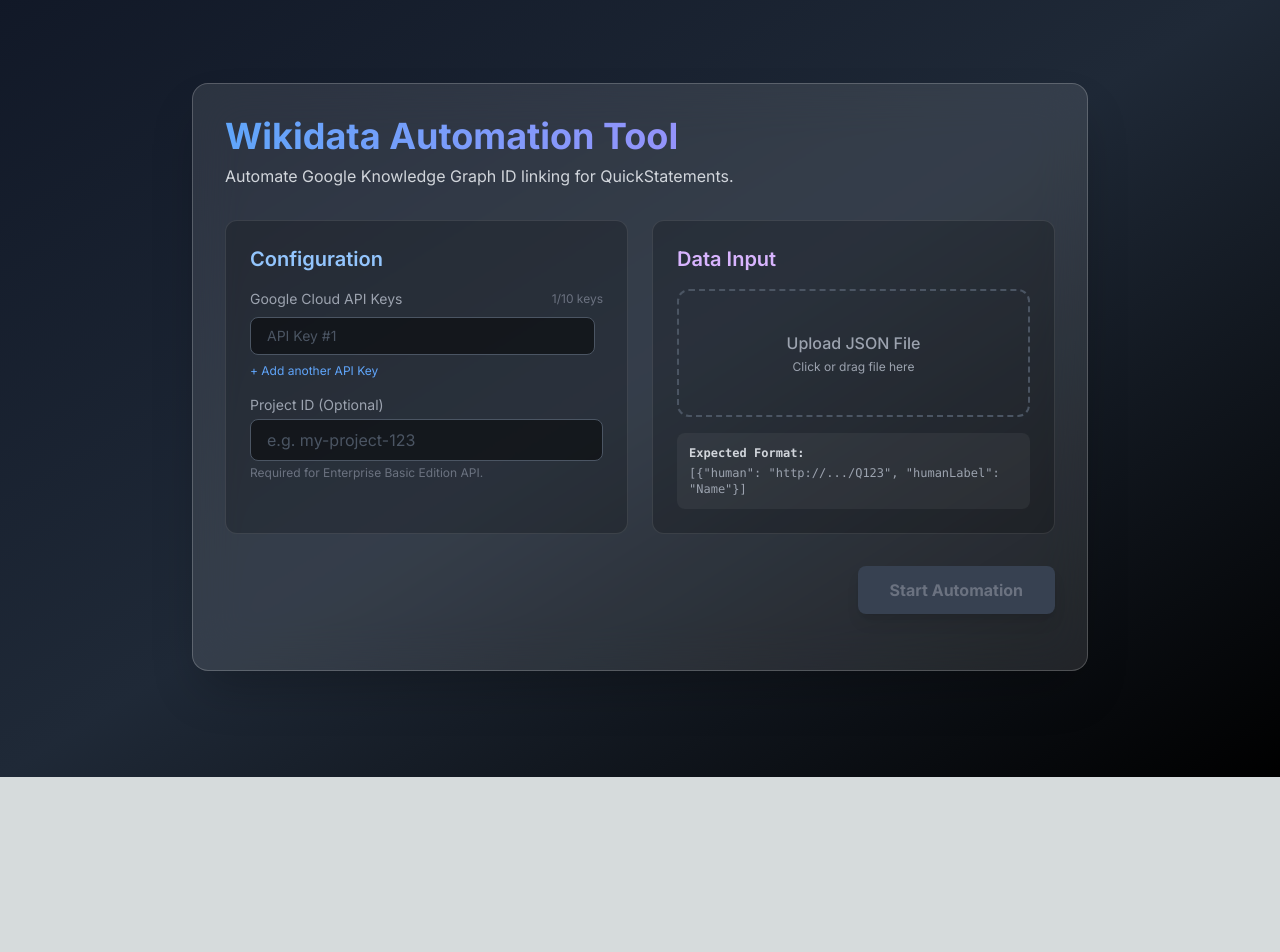
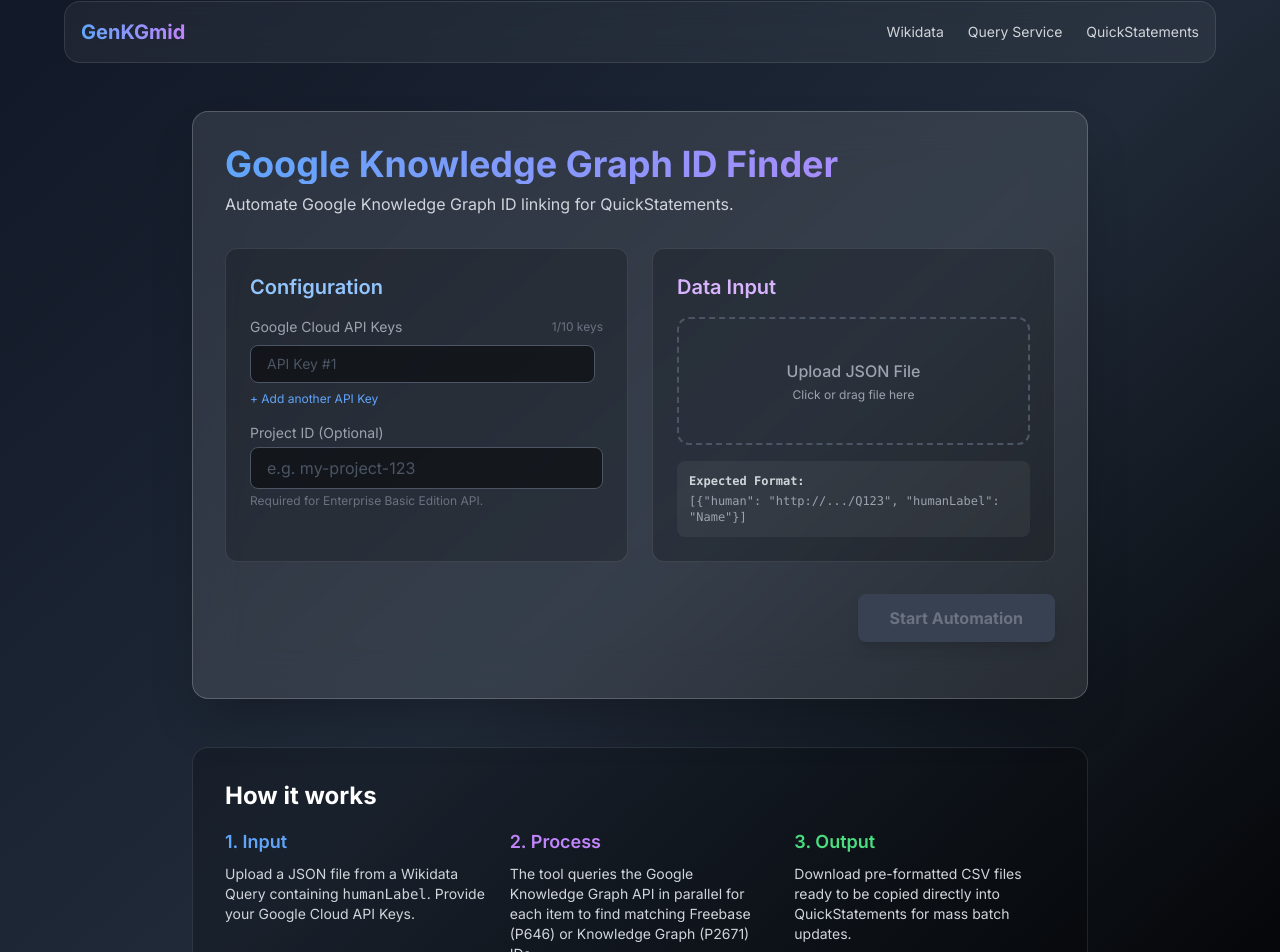
Before and after one commit to haseebafeef/GEN-kgmid, a Next.js app: page / in a window 1280 px wide. Shown: the part 23-975 px from the top of the page. Before the commit the page ends 800 px from the top, so only its background shows below. Built offline with nearby package versions, Linux system fonts and the light colour scheme.

Commit message:
Rename to Google Knowledge Graph ID Finder, update README, and finalize UI

```diff
--- a/src/app/page.tsx
+++ b/src/app/page.tsx
@@ -92,10 +92,22 @@
     // Removed old downloadResults function as it's now in ResultTable
 
     return (
-        <main className="flex min-h-screen flex-col items-center justify-center p-6 bg-gradient-to-br from-gray-900 via-gray-800 to-black text-white">
-            <div className="z-10 w-full max-w-4xl p-8 backdrop-blur-xl bg-white/10 border border-white/20 rounded-2xl shadow-2xl">
+        <main className="flex min-h-screen flex-col items-center p-6 bg-gradient-to-br from-gray-900 via-gray-800 to-black text-white relative">
+            {/* Navbar */}
+            <nav className="w-full max-w-6xl flex flex-wrap justify-between items-center mb-12 p-4 bg-white/5 backdrop-blur-md border border-white/10 rounded-2xl">
+                <div className="text-xl font-bold bg-clip-text text-transparent bg-gradient-to-r from-blue-400 to-purple-400">
+                    GenKGmid
+                </div>
+                <div className="flex gap-6 text-sm text-gray-300">
+                    <a href="https://www.wikidata.org/" target="_blank" rel="noopener noreferrer" className="hover:text-blue-400 transition-colors">Wikidata</a>
+                    <a href="https://query.wikidata.org/" target="_blank" rel="noopener noreferrer" className="hover:text-green-400 transition-colors">Query Service</a>
+                    <a href="https://quickstatements.toolforge.org/" target="_blank" rel="noopener noreferrer" className="hover:text-red-400 transition-colors">QuickStatements</a>
+                </div>
+            </nav>
+
+            <div className="z-10 w-full max-w-4xl p-8 backdrop-blur-xl bg-white/10 border border-white/20 rounded-2xl shadow-2xl mb-12">
                 <h1 className="text-4xl font-bold bg-clip-text text-transparent bg-gradient-to-r from-blue-400 to-purple-400 mb-2">
-                    Wikidata Automation Tool
+                    Google Knowledge Graph ID Finder
                 </h1>
                 <p className="text-gray-300 mb-8">
                     Automate Google Knowledge Graph ID linking for QuickStatements.
@@ -150,6 +162,30 @@
                     resultContentP2671={resultContentP2671}
                 />
             </div>
+
+            {/* About Section */}
+            <div className="w-full max-w-4xl p-8 bg-black/20 border border-white/10 rounded-2xl mb-12 text-gray-300">
+                <h2 className="text-2xl font-bold text-white mb-4">How it works</h2>
+                <div className="grid md:grid-cols-3 gap-6">
+                    <div>
+                        <h3 className="text-lg font-semibold text-blue-400 mb-2">1. Input</h3>
+                        <p className="text-sm">Upload a JSON file from a Wikidata Query containing <code>humanLabel</code>. Provide your Google Cloud API Keys.</p>
+                    </div>
+                    <div>
+                        <h3 className="text-lg font-semibold text-purple-400 mb-2">2. Process</h3>
+                        <p className="text-sm">The tool queries the Google Knowledge Graph API in parallel for each item to find matching Freebase (P646) or Knowledge Graph (P2671) IDs.</p>
+                    </div>
+                    <div>
+                        <h3 className="text-lg font-semibold text-green-400 mb-2">3. Output</h3>
+                        <p className="text-sm">Download pre-formatted CSV files ready to be copied directly into QuickStatements for mass batch updates.</p>
+                    </div>
+                </div>
+            </div>
+
+            {/* Footer */}
+            <footer className="text-gray-500 text-sm font-medium py-4">
+                Designed & Developed with <span className="text-red-500">♥</span> by <a href="https://github.com/haseebafeef" target="_blank" rel="noopener noreferrer" className="text-blue-400 hover:text-blue-300 transition-colors">Haseeb</a>
+            </footer>
         </main>
     );
 }
```
Also changed, not shown: 1 other file (tests, documents, lock files or other folders).
